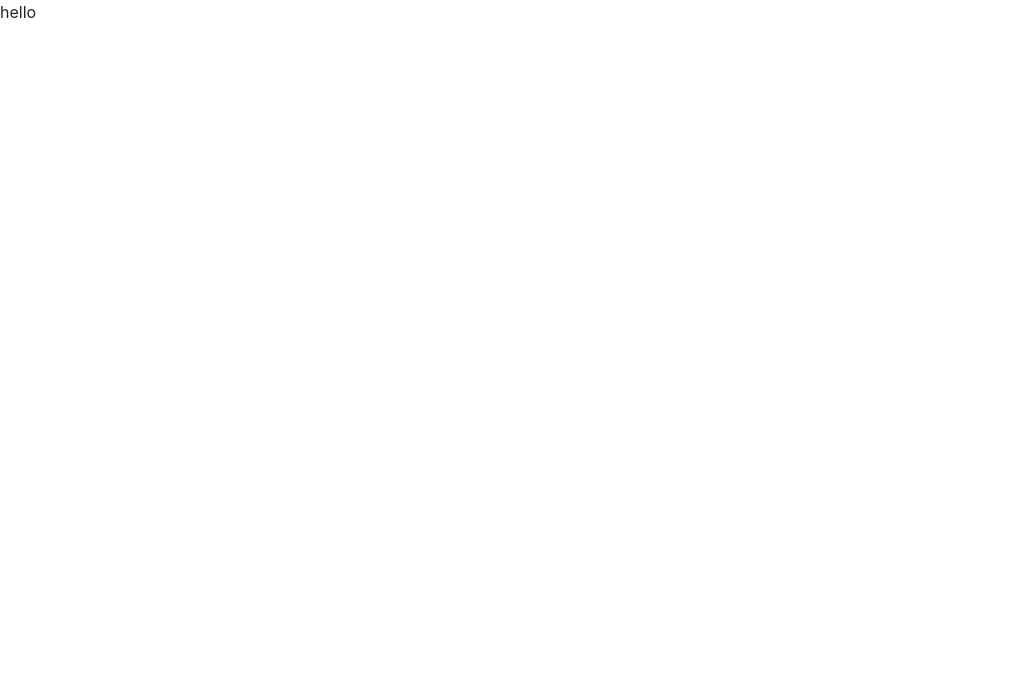
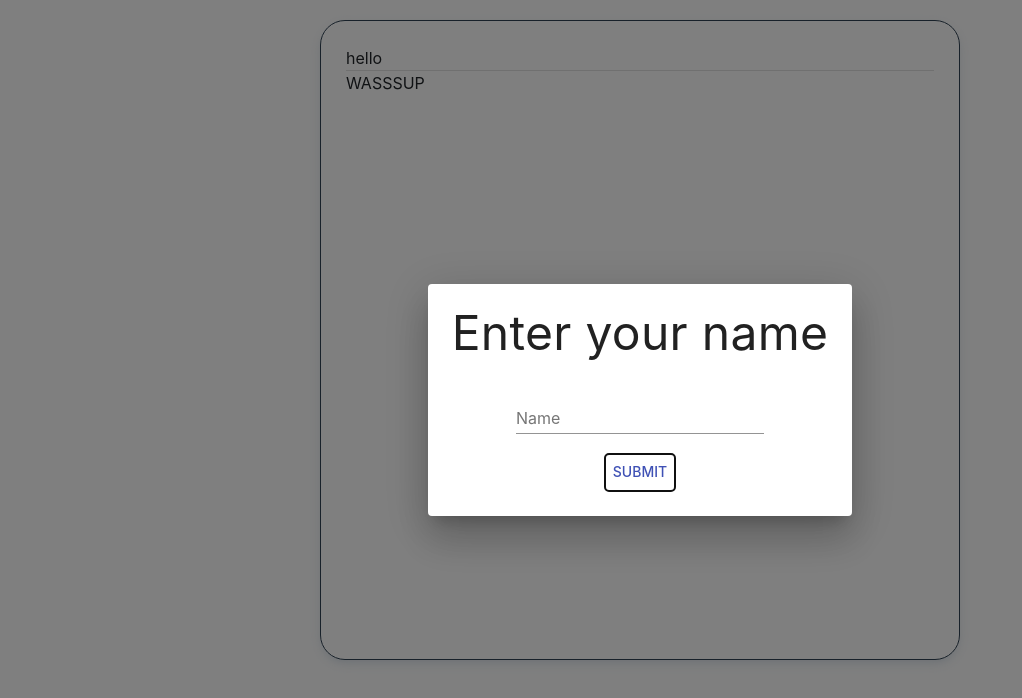
Before and after one commit to gorlikariel/chatbot-challenge, a React (Create React App) app: page / in a window 1280 px wide. Shown: the top 698 px of the page, without its empty margins (0-1022 px from the left). Built offline with nearby package versions, Linux system fonts and the light colour scheme.

Commit message:
app prompts user to enter username

```diff
--- a/package.json
+++ b/package.json
@@ -8,7 +8,8 @@
     "react": "^16.6.3",
     "react-dom": "^16.6.3",
     "react-scripts": "2.1.1",
-    "socket.io-client": "^2.1.1"
+    "socket.io-client": "^2.1.1",
+    "styled-components": "^4.1.1"
   },
   "scripts": {
     "start": "react-scripts start",
--- a/src/containers/Chatroom/Chatroom.js
+++ b/src/containers/Chatroom/Chatroom.js
@@ -1,8 +1,86 @@
 import React from 'react';
+import {
+  Paper,
+  Divider,
+  Dialog,
+  DialogTitle,
+  DialogActions,
+  Button,
+  Typography,
+  TextField,
+  ButtonBase
+} from '@material-ui/core';
+import styled from 'styled-components';
+import { C1, C3 } from '../../theme';
 
 class Chatroom extends React.Component {
+  state = { open: true, usernameInput: '' };
+  handleSubmit = () => {
+    this.setState({ open: false });
+  };
   render() {
-    return <div>hello</div>;
+    const Container = styled.div`
+      display: flex;
+      justify-content: center;
+      margin-top: 20px;
+      align-items: center;
+    `;
+    const Chat = styled.div`
+      border: 1px solid ${C1};
+      border-radius: 25px;
+      box-shadow: 0 4px 14px 1px #d4dde558, 0 4px 6px -2px #8ea9c33f;
+      width: 50vmax;
+      height: 80vh;
+      padding: 25px;
+    `;
+
+    return (
+      <>
+        <Dialog
+          open={this.state.open}
+          onClose={() => this.setState({ open: false })}
+          disableBackdropClick={true}
+        >
+          <DialogTitle>
+            <Typography variant="h3" color="inherit">
+              Enter your name
+            </Typography>
+          </DialogTitle>
+          <DialogActions
+            style={{
+              display: 'flex',
+              justifyContent: 'center',
+              marginBottom: '25px',
+              flexDirection: 'column'
+            }}
+          >
+            <TextField
+              value={this.state.usernameInput}
+              label="Name"
+              onChange={e => {
+                this.setState({ usernameInput: e.target.value });
+              }}
+            />
+            <Button
+              id="agreeDialog"
+              onClick={this.handleSubmit}
+              color="primary"
+              autoFocus={true}
+              style={{ marginTop: '20px' }}
+            >
+              Submit
+            </Button>
+          </DialogActions>
+        </Dialog>
+
+        <Container>
+          <Chat>
+            hello <Divider />
+            WASSSUP
+          </Chat>
+        </Container>
+      </>
+    );
   }
 }
 
--- a/src/theme.js
+++ b/src/theme.js
@@ -12,11 +12,7 @@ export const PWL = '#fafafa';
 export const G2 = 'linear-gradient(to right, #66bbf7, #6696fb)';
 export const G3 = 'linear-gradient(to right, #77b4e4, #4ce49e)';
 export const BLK = 'black';
-
-const theme = createMuiTheme({
-  typography: {
-    useNextVariants: true,
-    fontFamily: [
+const fonts = [
   '-apple-system',
   'BlinkMacSystemFont',
   '"Helvetica Neue"',
@@ -27,7 +23,11 @@ const theme = createMuiTheme({
   '"Segoe UI Emoji"',
   '"Segoe UI Symbol"',
   'Roboto'
-    ].join(',')
+].join(',');
+const theme = createMuiTheme({
+  typography: {
+    useNextVariants: true,
+    fontFamily: fonts
   },
   overrides: {
     MuiTypography: {
@@ -38,21 +38,21 @@ const theme = createMuiTheme({
         fontWeight: 'normal',
         fontSize: '1.875rem',
         letterSpacing: '1px',
-        fontFamily: ['-apple-system', ' BlinkMacSystemFont', 'roboto'],
+        fontFamily: fonts,
         color: C1,
         lineHeight: 1.13
       },
       h2: {
         fontSize: '16px',
         fontWeight: 500,
-        fontFamily: ['-apple-system', ' BlinkMacSystemFont', 'roboto'],
+        fontFamily: fonts,
         letterSpacing: '0.0300rem'
       },
       h1: {
         fontSize: '23px',
         fontWeight: '600',
         letterSpacing: '1.6px',
-        fontFamily: ['-apple-system', ' BlinkMacSystemFont', 'roboto'],
+        fontFamily: fonts,
         lineHeight: '2em'
       },
       h6: {
@@ -62,13 +62,13 @@ const theme = createMuiTheme({
         fontStretch: 'normal',
         lineHeight: 1.21,
         letterSpacing: '0.3px',
-        fontFamily: ['-apple-system', ' BlinkMacSystemFont', 'roboto']
+        fontFamily: fonts
       },
       subtitle1: {
         fontSize: '15px',
         fontWeight: 300,
         letterSpacing: '0.2px',
-        fontFamily: ['-apple-system', ' BlinkMacSystemFont', 'roboto'],
+        fontFamily: fonts,
         lineHeight: '1.5em'
       },
       body1: {
@@ -76,7 +76,7 @@ const theme = createMuiTheme({
         fontSize: '14px',
         fontWeight: 500,
         letterSpacing: '0.2px',
-        fontFamily: ['-apple-system', ' BlinkMacSystemFont', 'roboto'],
+        fontFamily: fonts,
         lineHeight: '1.5em'
       },
       body2: {
@@ -84,7 +84,7 @@ const theme = createMuiTheme({
         fontSize: '13px',
         fontWeight: 'normal',
         letterSpacing: '0.2px',
-        fontFamily: ['-apple-system', ' BlinkMacSystemFont', 'roboto'],
+        fontFamily: fonts,
         lineHeight: '1.5em'
       }
     }
```
Also changed, not shown: src/components/TextField.js (added, +66 -0 lines), 1 other file (tests, documents, lock files or other folders). Lines whose indentation alone changed are shown as unchanged.
